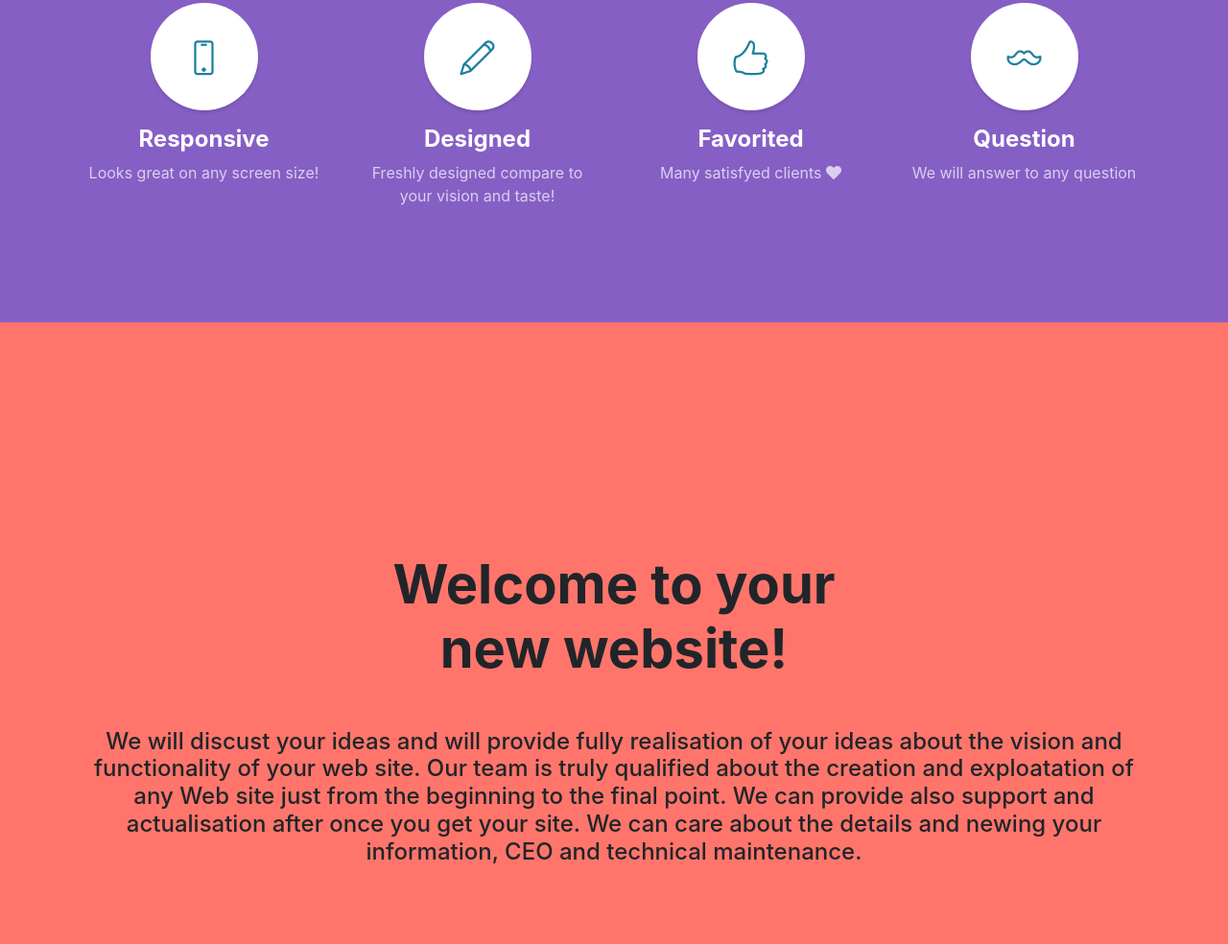
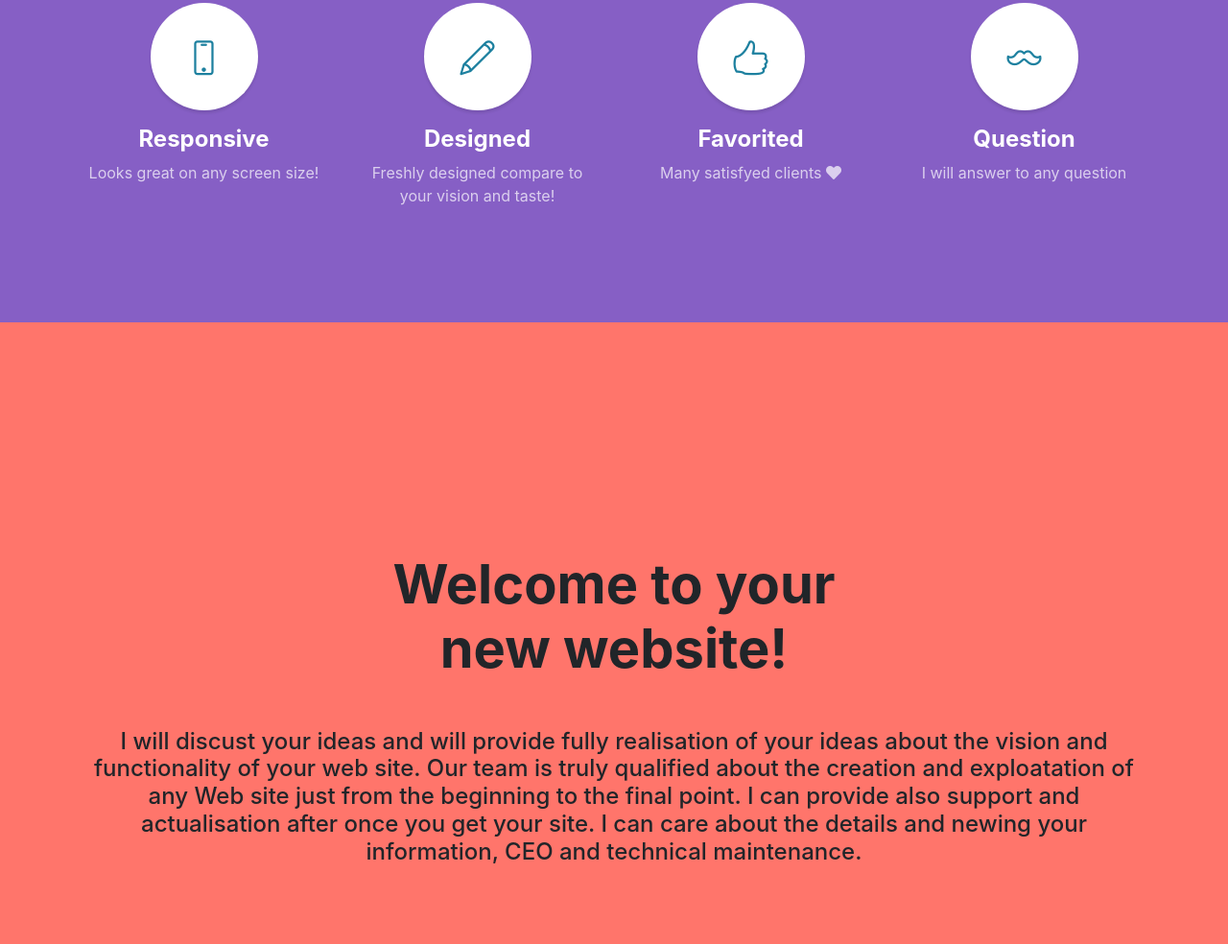
Before and after one commit to Fifoza/fifoza.github.io, a website with bundled scripts: page index2.html in a window 1280 px wide. Shown: the part 2288-3272 px from the top of the page at 96% size. Built offline with nearby package versions, Linux system fonts and the light colour scheme.

Commit message:
Add files via upload

```diff
--- a/index2.html
+++ b/index2.html
@@ -242,7 +242,7 @@
           <h4>
             <strong>Question</strong>
           </h4>
-          <p class="text-faded mb-0">We will answer to any question</p>
+          <p class="text-faded mb-0">I will answer to any question</p>
         </div>
       </div>
 
@@ -254,12 +254,12 @@
   <section class="callout">
     <div class="container text-center">
       <h2 class="mx-auto mb-5">Welcome to your new website!</h2>
-      <h4>We will discust your ideas and will provide fully realisation
+      <h4>I will discust your ideas and will provide fully realisation
         of your ideas about the vision and functionality of your web site.
         Our team is truly qualified about the creation and exploatation of any Web site just from the beginning to the
         final point.
-        We can provide also support and actualisation after once you get your site.
-        We can care about the details and newing your information, CEO and technical maintenance.</h4>
+        I can provide also support and actualisation after once you get your site.
+        I can care about the details and newing your information, CEO and technical maintenance.</h4>
     </div>
   </section>
 
@@ -287,7 +287,7 @@
             <span class="caption">
               <span class="caption-content">
                 <h2>The blog of Blue Rose</h2>
-                <p class="mb-0">Special space for dark toghts and shining dreams...</p>
+                <p class="mb-0">Special space for dark toughts and shining dreams...</p>
               </span>
             </span>
             <img class="img-fluid" src="img/rose-165819_1920.jpg" alt="picture">
@@ -328,7 +328,7 @@
       <div id="fb-root bg-primary text-white text-center">
 
         <h2 class="mb-4">If you have any questions about creating and realisation of your future web page, please do
-          not hesitate to contact us. </h2>
+          not hesitate to contact me. </h2>
         <a href="mailto:fifoza@abv.bg" class="btn-light">
           <h3 class="text-white mb-0"><i class="icon-envelope"> </i>fifoza@abv.bg</h3>
         </a>
@@ -356,6 +356,8 @@
 
 
   <!-- Map -->
+
+  <!--
   <section id="contact" class="map">
     <iframe width="100%" height="100%" frameborder="0" scrolling="no" marginheight="0" marginwidth="0" src="https://www.google.com/maps/embed?pb=!1m18!1m12!1m3!1d183.2446199431619!2d23.29439219410142!3d42.70554343126576!2m3!1f0!2f0!3f0!3m2!1i1024!2i768!4f13.1!3m3!1m2!1s0x40aa854dbac1cbd7%3A0x82812524ed37c4d8!2z0J_QsNGA0Log4oCe0KHQstC10YLQsCDQotGA0L7QuNGG0LDigJw!5e0!3m2!1sbg!2sbg!4v1539338066971"></iframe>
     <br />
@@ -364,7 +366,7 @@
       <a href="https://maps.google.com/maps?f=q&amp;source=embed&amp;hl=en&amp;geocode=&amp;q=Twitter,+Inc.,+Market+Street,+San+Francisco,+CA&amp;aq=0&amp;oq=twitter&amp;sll=42.7040548,23.2940788&amp;sspn=0.128789,0.264187&amp;ie=UTF8&amp;hq=Twitter,+Inc.,+Market+Street,+San+Francisco,+CA&amp;t=m&amp;z=15&amp;iwloc=A"></a>
     </small>
   </section>
-
+-->
   <!-- Footer -->
   <footer class="footer text-center">
     <div class="container">
```
Also changed, not shown: index.html (+1 -1 lines).
